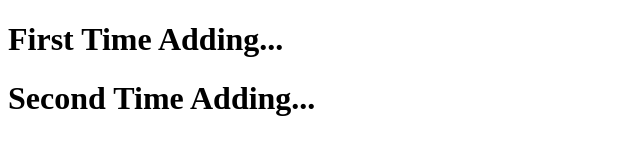
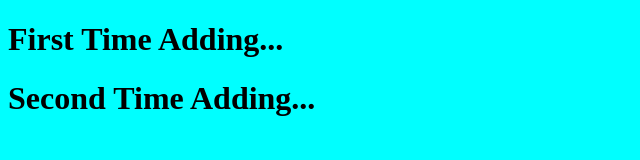
Before and after one commit to justtolearnit/git1, a plain HTML site: page index.html in a window 1280 px wide. Shown: the whole page, without its empty margins (0-640 px from the left). Drawn offline with Linux system fonts and the light colour scheme.

Commit message:
fifth commit

```diff
--- a/index.html
+++ b/index.html
@@ -5,6 +5,7 @@
     <meta http-equiv="X-UA-Compatible" content="IE=edge">
     <meta name="viewport" content="width=device-width, initial-scale=1.0">
     <title>Document</title>
+    <link rel="stylesheet" href="stylus.css">
 </head>
 <body>
     <h1>First Time Adding...</h1>
```
